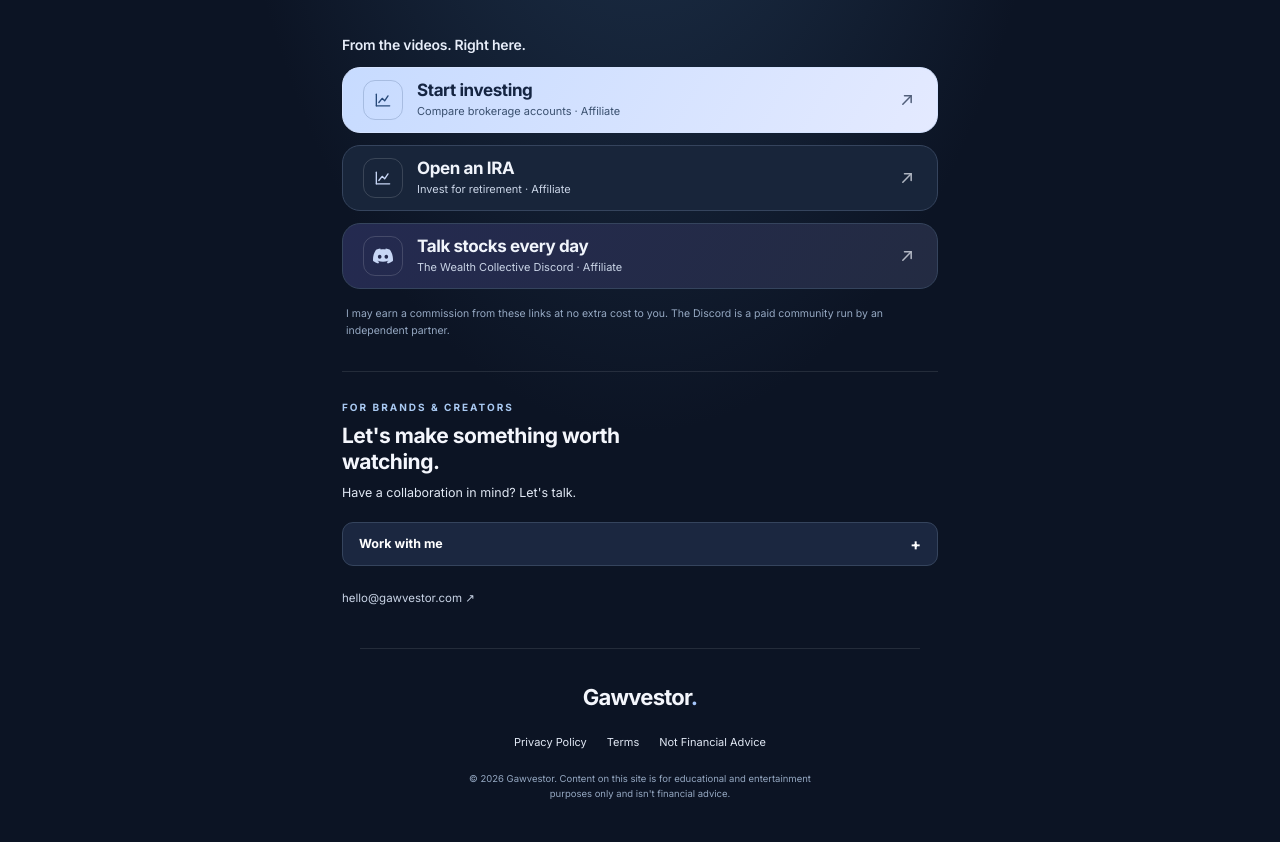
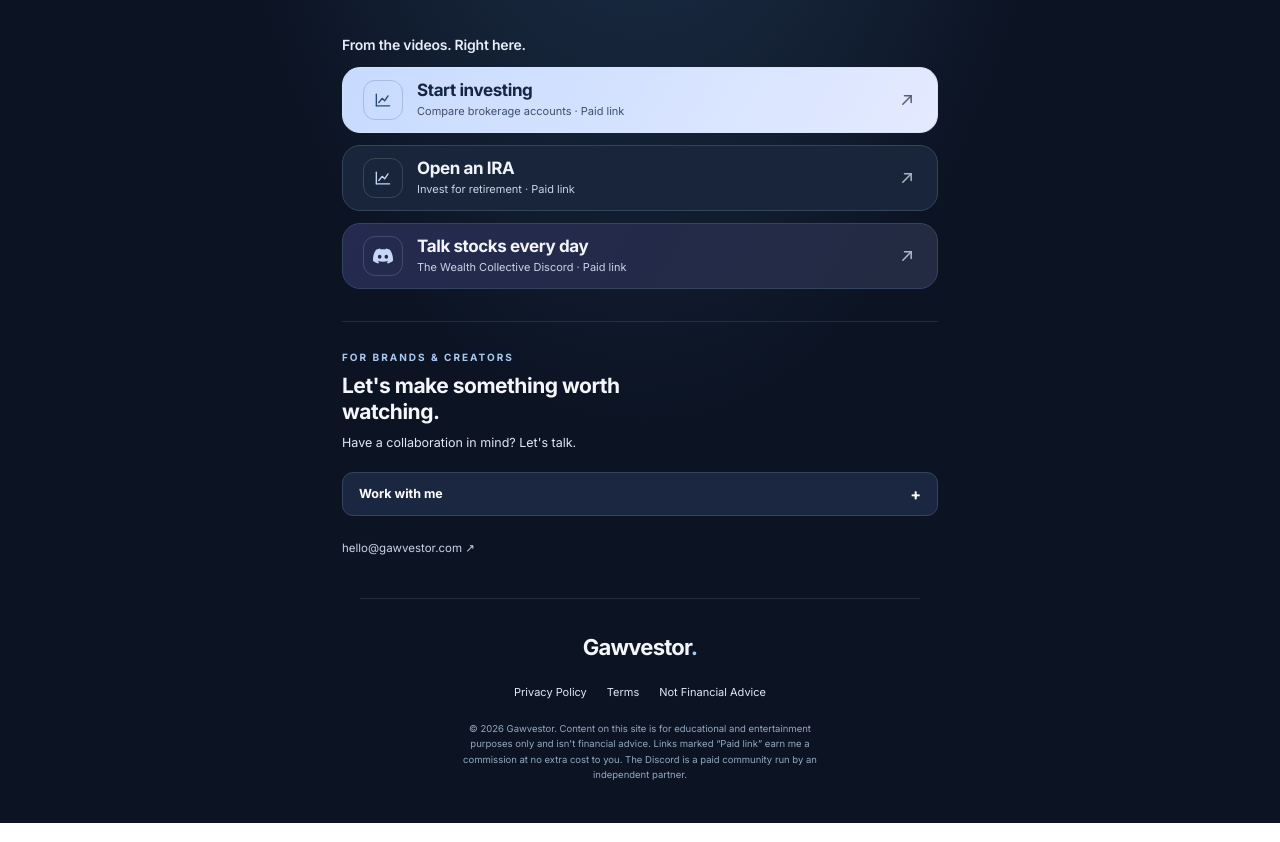
Before and after one commit to gawvestor-jpg/gawvestor-site, a React (Vite) app: page / in a window 1280 px wide. Shown: the part 378-1220 px from the top of the page. Built offline with nearby package versions, Linux system fonts and the light colour scheme.

Commit message:
Label each link 'Paid link' and move the full disclosure to the footer
Co-Authored-By: Claude Opus 5.5 <noreply@anthropic.com>
Claude-Session: https://claude.ai/code/session_01QvrFEDXLP1G45S7vvTv1nJ

```diff
--- a/src/config/content.ts
+++ b/src/config/content.ts
@@ -68,7 +68,7 @@ export const FOOTER = {
   email: 'hello@gawvestor.com',
   copyrightName: 'Gawvestor',
   disclaimerNote:
-    "Content on this site is for educational and entertainment purposes only and isn't financial advice.",
+    "Content on this site is for educational and entertainment purposes only and isn't financial advice. Links marked “Paid link” earn me a commission at no extra cost to you. The Discord is a paid community run by an independent partner.",
   links: [
     { label: 'Privacy Policy', href: '/privacy-policy' },
     { label: 'Terms', href: '/terms' },
--- a/src/pages/Home.tsx
+++ b/src/pages/Home.tsx
@@ -9,7 +9,7 @@ const LINKS = [
   {
     source: 'Compare brokerage accounts',
     title: 'Start investing',
-    note: 'Affiliate',
+    note: 'Paid link',
     href: 'https://secure.money.com/pr/q43d3ae1ac80?s1=site-brokerage',
     variant: 'light',
     Icon: ChartIcon,
@@ -17,7 +17,7 @@ const LINKS = [
   {
     source: 'Invest for retirement',
     title: 'Open an IRA',
-    note: 'Affiliate',
+    note: 'Paid link',
     href: 'https://secure.money.com/pr/j9e3f8df762c?s1=site-ira',
     variant: 'dark',
     Icon: ChartIcon,
@@ -25,7 +25,7 @@ const LINKS = [
   {
     source: 'The Wealth Collective Discord',
     title: 'Talk stocks every day',
-    note: 'Affiliate',
+    note: 'Paid link',
     href: 'https://discord.gg/dHwmR6Ktw2',
     variant: 'violet',
     Icon: DiscordIcon,
@@ -113,10 +113,6 @@ export function Home() {
               )
             })}
           </div>
-          <p className="mt-4 px-1 text-[10.5px] leading-relaxed text-[#95a8c2]">
-            I may earn a commission from these links at no extra cost to you. The Discord is a paid
-            community run by an independent partner.
-          </p>
         </section>
 
         <section className="mt-8 border-t border-white/10 pt-7" aria-labelledby="work-heading">
```
